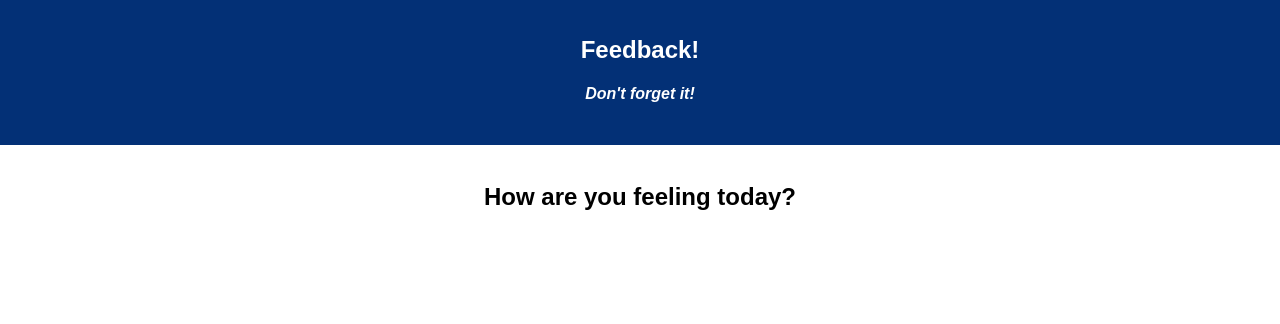
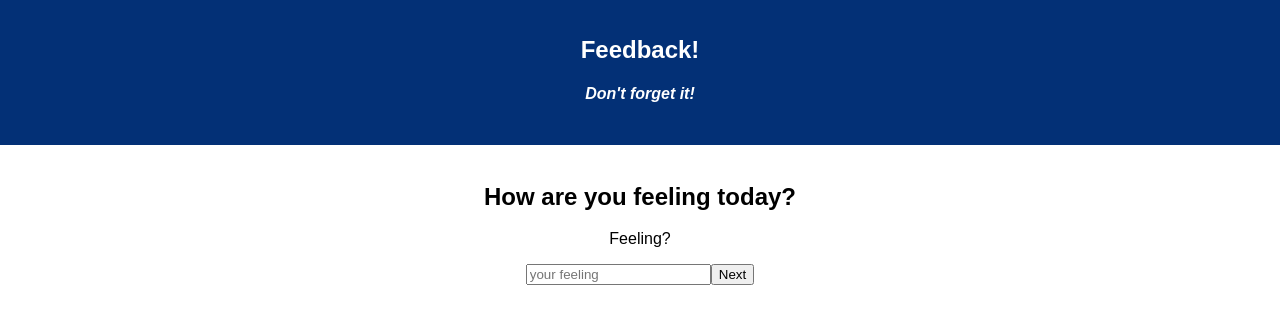
Before and after one commit to WeizhenW/Student-Feedback_Form, a React (Create React App) app: page / in a window 1280 px wide. Shown: the top 324 px of the page. Built offline with nearby package versions, Linux system fonts and the light colour scheme.

Commit message:
feeling component created

```diff
--- a/src/components/App/App.js
+++ b/src/components/App/App.js
@@ -4,6 +4,10 @@ import './App.css';
 import Feeling from '../Feeling/Feeling';
 
 class App extends Component {
+
+  handleChangeFor = (propertyName) => (event) => {
+
+  }
   render() {
     return (
       <div className="App">
--- a/src/components/Feeling/Feeling.js
+++ b/src/components/Feeling/Feeling.js
@@ -1,14 +1,37 @@
 import React, { Component } from 'react';
+import { connect } from 'react-redux';
 
 
 class Feeling extends Component {
+    state = {
+        feeling: '',
+    }
+
+    handleChangeFor = (propertyName) => (event) => {
+        this.setState({
+            [propertyName]: event.target.value,
+        })
+        // console.log(this.state);
+    }
+
+    handleSubmit = () => {
+        this.props.dispatch({
+            type: 'SET_FEELING',
+            payload: this.state.feeling,
+        })
+    }
+
     render() {
         return (
             <div>
             <h2>How are you feeling today?</h2>
+            <p>Feeling?</p>
+            <input type="number" placeholder="your feeling" onChange={this.handleChangeFor('feeling')}></input>
+            <button onClick={this.handleSubmit}>Next</button>
+
         </div>
          );
     }
 }
 
-export default Feeling;
+export default connect()(Feeling);
--- a/src/index.js
+++ b/src/index.js
@@ -7,7 +7,18 @@ import { applyMiddleware, createStore, combineReducers } from 'redux';
 import { Provider } from 'react-redux';
 import { logger } from 'redux-logger';
 
-
+const feedbackObj = {
+    feeling: '',
+    understanding: '',
+    support: '',
+    comment: '',
+}
+const feedbackReducer = (state=feedbackObj, action) => {
+    if(action.type === 'SET_FEELING') {
+        return {...state, ...action.payload}
+    }
+    return state;
+}
 
 
 
@@ -15,7 +26,7 @@ import { logger } from 'redux-logger';
 
 const storeInstance = createStore(
     combineReducers({
-
+        feedbackReducer,
     }),
     applyMiddleware(logger)
 );
```
Lines whose indentation alone changed are shown as unchanged.
